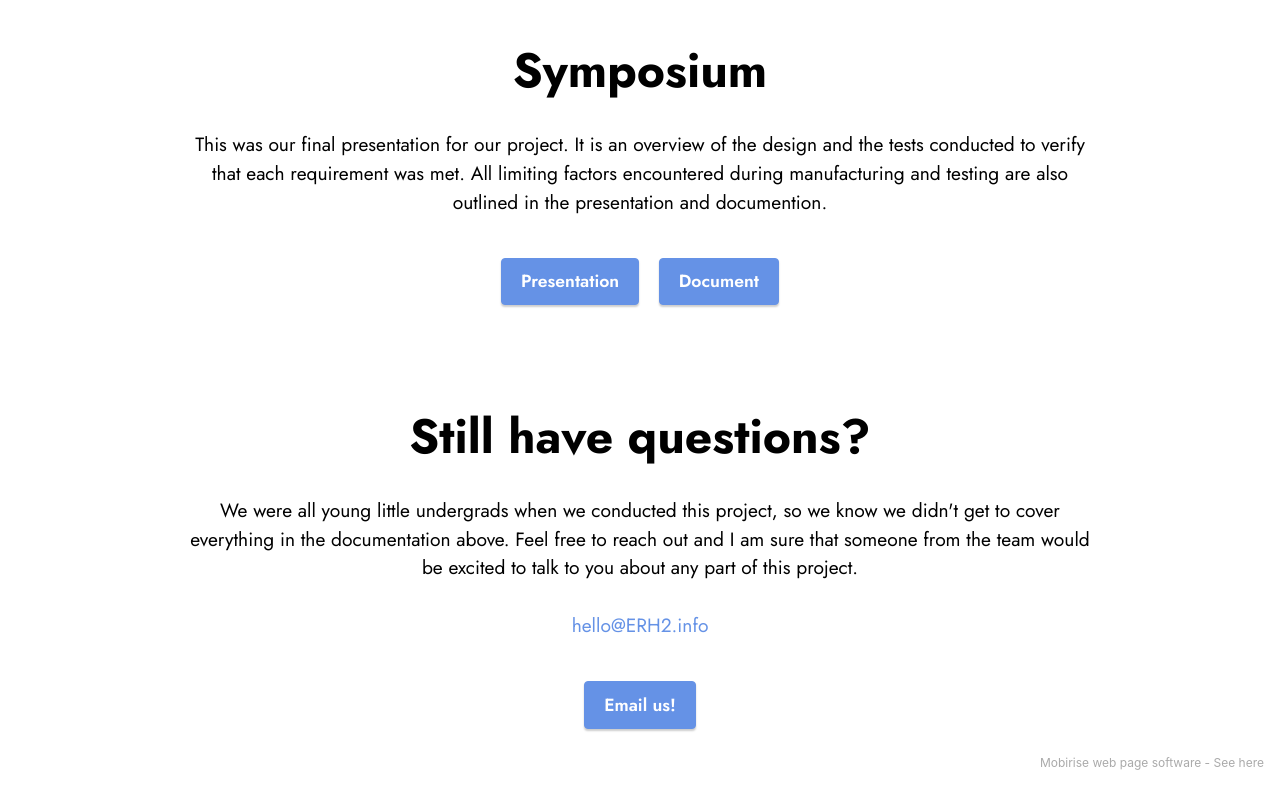
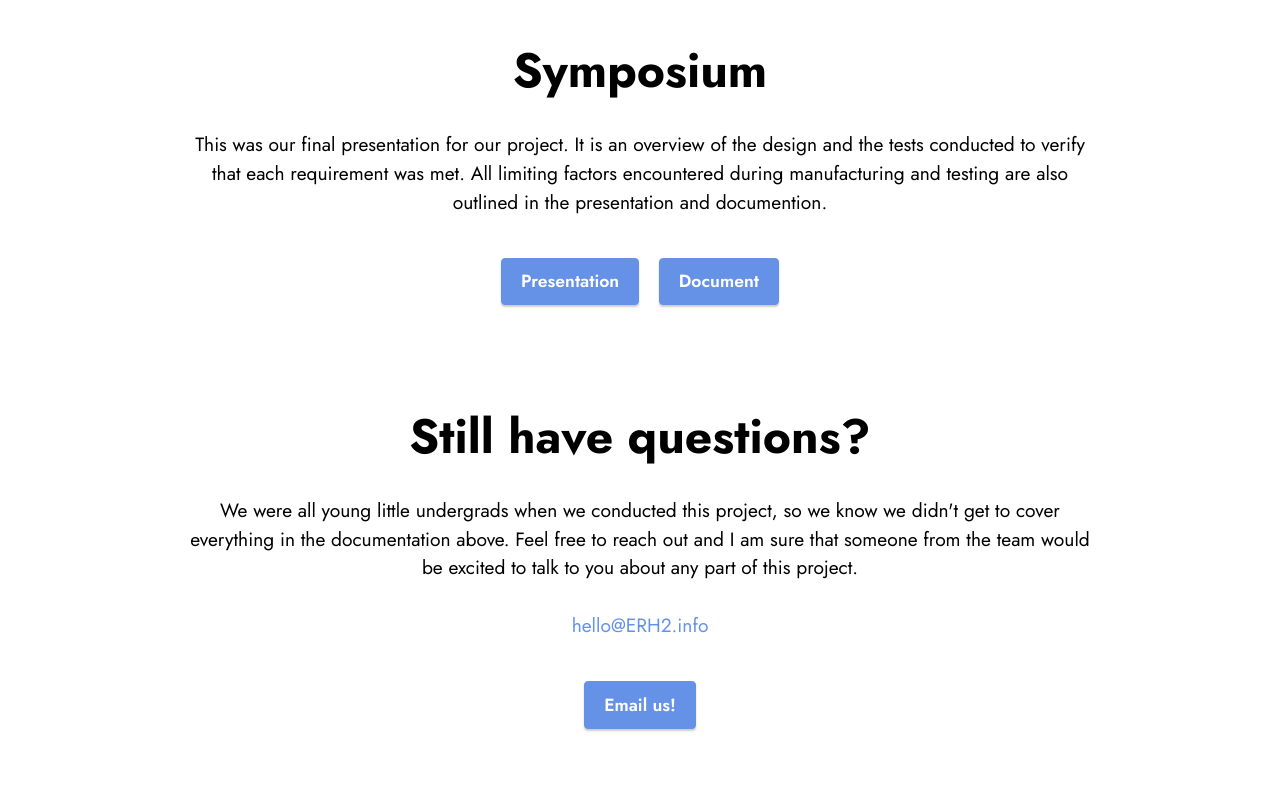
Before and after one commit to dylanastrup/erh2, a plain HTML site: page docs.html in a window 1280 px wide. Shown: the part 718-1505 px from the top of the page. After the commit the page ends 1457 px from the top, so only its background shows below. Drawn offline with Linux system fonts and the light colour scheme.

Commit message:
Update docs.html

```diff
--- a/docs.html
+++ b/docs.html
@@ -192,7 +192,7 @@
             </div>
         </div>
     </div>
-</section><section style="background-color: #fff; font-family: -apple-system, BlinkMacSystemFont, 'Segoe UI', 'Roboto', 'Helvetica Neue', Arial, sans-serif; color:#aaa; font-size:12px; padding: 0; align-items: center; display: flex;"><a href="https://mobirise.site/l" style="flex: 1 1; height: 3rem; padding-left: 1rem;"></a><p style="flex: 0 0 auto; margin:0; padding-right:1rem;">Mobirise web page software - <a href="https://mobirise.site/p" style="color:#aaa;">See here</a></p></section><script src="assets/bootstrap/js/bootstrap.bundle.min.js"></script>  <script src="assets/smoothscroll/smooth-scroll.js"></script>  <script src="assets/ytplayer/index.js"></script>  <script src="assets/dropdown/js/navbar-dropdown.js"></script>  <script src="assets/theme/js/script.js"></script>
+</section><section style="background-color: #fff; font-family: -apple-system, BlinkMacSystemFont, 'Segoe UI', 'Roboto', 'Helvetica Neue', Arial, sans-serif; color:#aaa; font-size:12px; padding: 0; align-items: center; display: flex;"><a href="https://mobirise.site/l" style="flex: 1 1; height: 0rem; padding-left: 1rem;"></a><p style="flex: 0 0 auto; margin:0; padding-right:1rem;"><a href="https://mobirise.site/p" style="color:#aaa;"></a></p></section><script src="assets/bootstrap/js/bootstrap.bundle.min.js"></script>  <script src="assets/smoothscroll/smooth-scroll.js"></script>  <script src="assets/ytplayer/index.js"></script>  <script src="assets/dropdown/js/navbar-dropdown.js"></script>  <script src="assets/theme/js/script.js"></script>
 
 
 </body>
```
